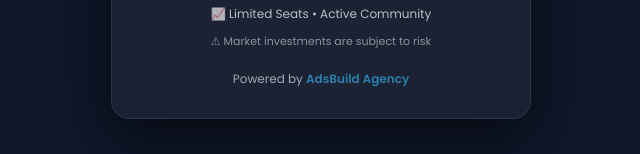
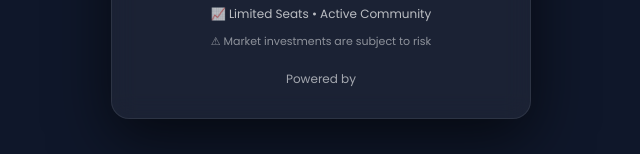
Before and after one commit to gujarati35454/newpaguj, a plain HTML site: page index.html in a window 1280 px wide. Shown: the part 643-797 px from the top of the page, without its empty margins (319-959 px from the left). Drawn offline with Linux system fonts and the light colour scheme.

Commit message:
Update index.html

```diff
--- a/index.html
+++ b/index.html
@@ -212,7 +212,7 @@ Daily Intraday Trading Signals & Analysis
 <div class="footer">
 Powered by
 <a href="https://t.me/+3XoqJNLxYHswNTc1" target="_blank">
-AdsBuild Agency
+
 </a>
 </div>
 
```
